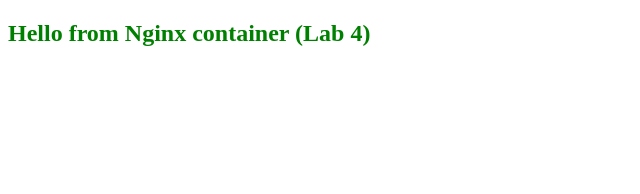
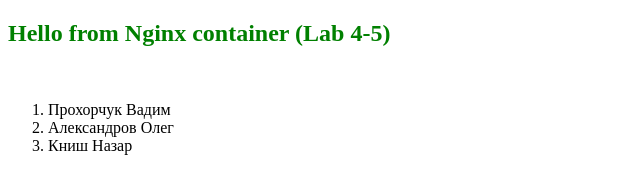
Before and after one commit to vadymprokhorchuk/iit-lab, a plain HTML site: page src/index.html in a window 1280 px wide. Shown: the whole page, without its empty margins (0-640 px from the left). Drawn offline with Linux system fonts and the light colour scheme.

Commit message:
Update index.html

```diff
--- a/src/index.html
+++ b/src/index.html
@@ -1,11 +1,17 @@
 <!doctype html>
 <html lang="en">
 <head>
-  <meta charset="utf-8">
-  <title>Docker Nginx</title>
-  <style>.red{color:green;}</style>
+    <meta charset="utf-8">
+    <title>Docker Nginx</title>
+    <style>.red{color:green;}</style>
 </head>
 <body>
-  <h2 class='red'>Hello from Nginx container (Lab 4)</h2>
+<h2 class='red'>Hello from Nginx container (Lab 4-5)</h2>
+<br>
+<ol>
+  <li>Прохорчук Вадим</li>
+  <li>Александров Олег</li>
+  <li>Книш Назар</li>
+</ol>
 </body>
 </html>
```
